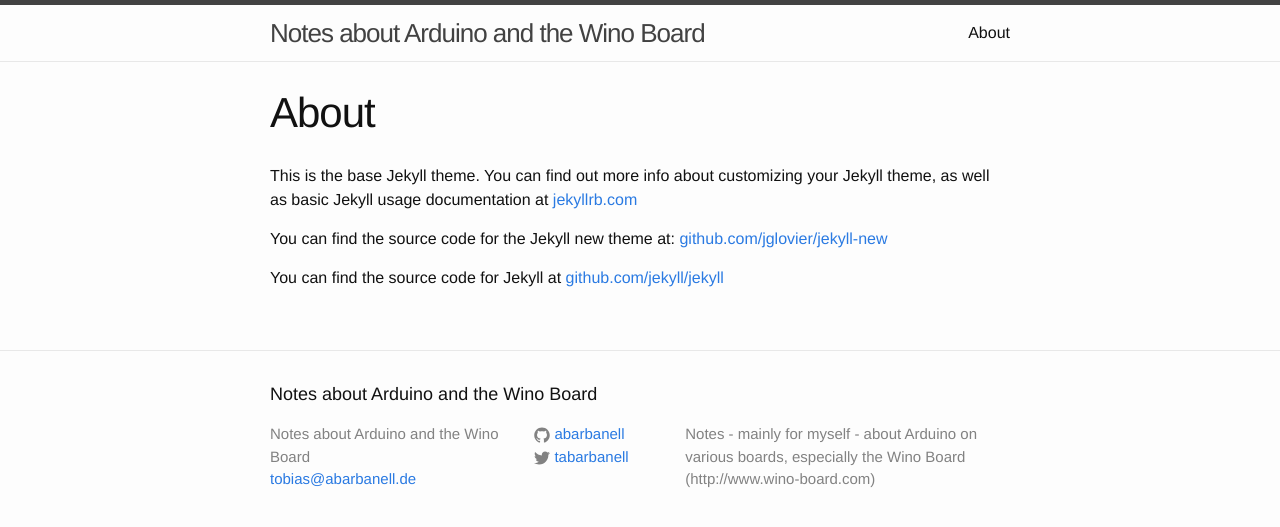
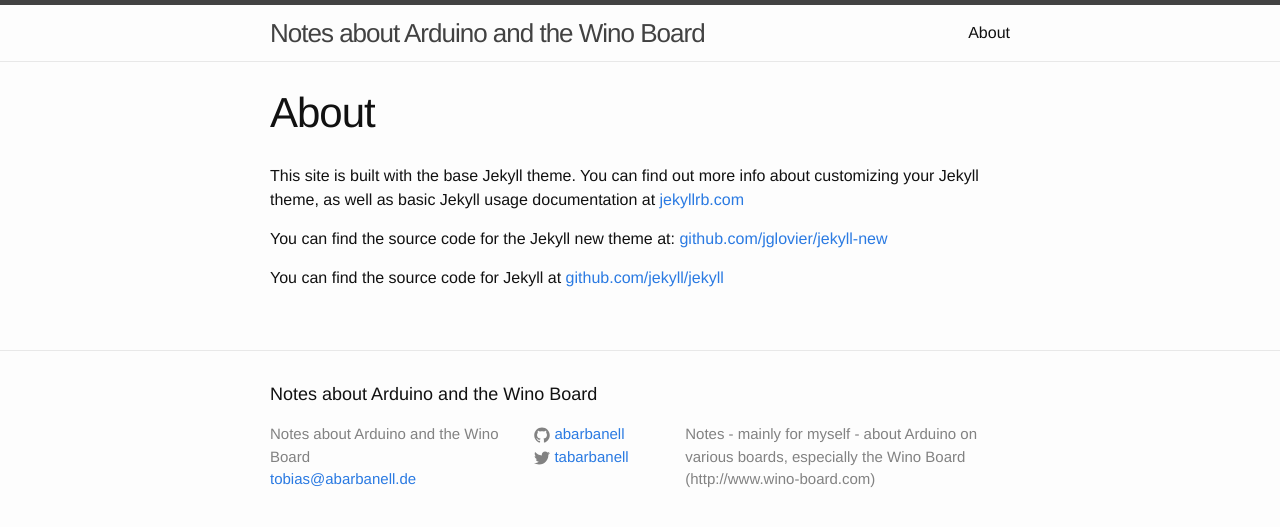
Before and after one commit to abarbanell/arduino-wino, a Jekyll site: the page built from about.md, in a window 1280 px wide. Shown: the top 527 px of the page. Built offline with Jekyll 4.4.1, drawn with Linux system fonts in a browser that asks for light colours.

Commit message:
small change in about page

```diff
--- a/about.md
+++ b/about.md
@@ -4,7 +4,7 @@
 permalink: /about/
 ---
 
-This is the base Jekyll theme. You can find out more info about customizing your Jekyll theme, as well as basic Jekyll usage documentation at [jekyllrb.com](http://jekyllrb.com/)
+This site is built with the base Jekyll theme. You can find out more info about customizing your Jekyll theme, as well as basic Jekyll usage documentation at [jekyllrb.com](http://jekyllrb.com/)
 
 You can find the source code for the Jekyll new theme at: [github.com/jglovier/jekyll-new](https://github.com/jglovier/jekyll-new)
 
```
